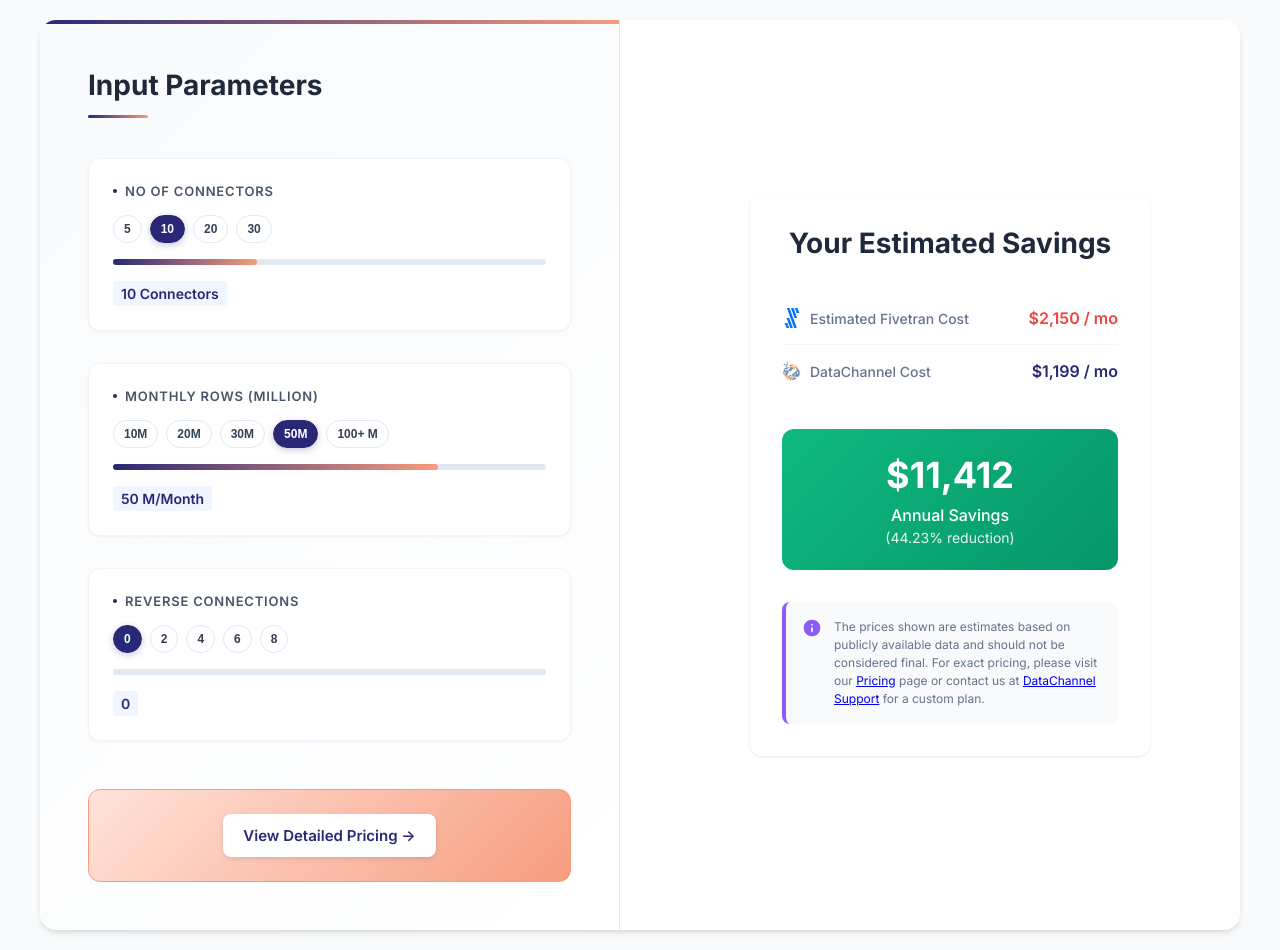
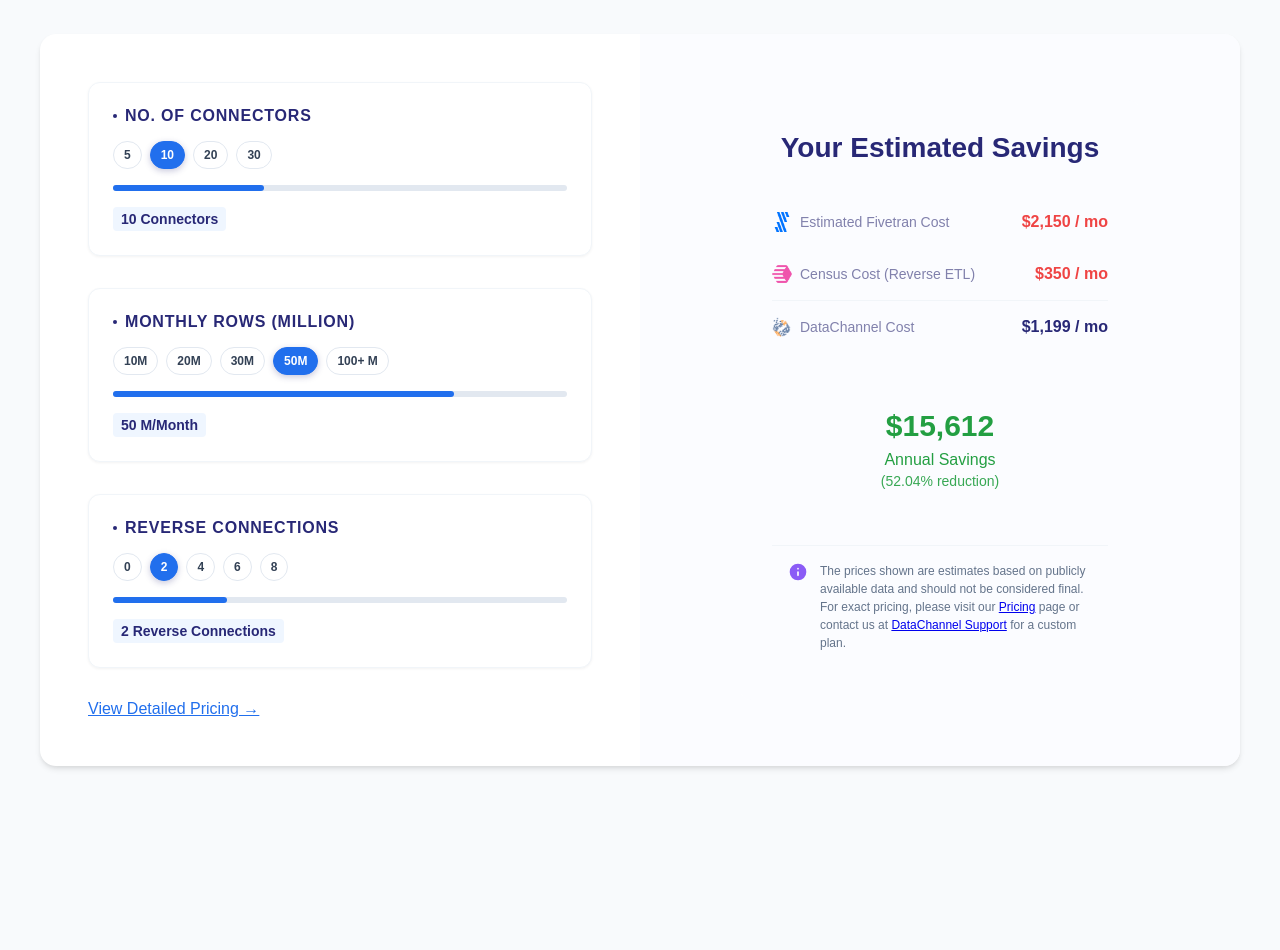
Before and after one commit to mahesh-dc/DC-vs-Fivetran-Calculator, a React (Vite) app: page / in a window 1280 px wide. After the commit the page ends 800 px from the top, so only its background shows below. Built offline with nearby package versions, Linux system fonts and the light colour scheme.

Commit message:
Update styling and improve UI components in App.jsx and SavingsCard.jsx

```diff
--- a/package.json
+++ b/package.json
@@ -3,6 +3,7 @@
   "version": "1.0.0",
   "description": "ROI Calculator for DataChannel ETL tool",
   "main": "index.js",
+  "type": "module",
   "scripts": {
     "dev": "vite",
     "build": "vite build",
--- a/src/App.css
+++ b/src/App.css
@@ -7,7 +7,6 @@
 .calculator-container {
   display: grid;
   grid-template-columns: 1fr 1fr;
-  gap: 40px;
   background: white;
   border-radius: 16px;
   box-shadow: 0 4px 6px -1px rgba(0, 0, 0, 0.1), 0 2px 4px -1px rgba(0, 0, 0, 0.06);
@@ -17,8 +16,6 @@
 
 .input-panel {
   padding: 48px;
-  background: linear-gradient(135deg, #f8fafc 0%, #ffffff 100%);
-  border-right: 1px solid #e2e8f0;
   position: relative;
   overflow: hidden;
 }
@@ -30,7 +27,6 @@
   left: 0;
   right: 0;
   height: 4px;
-  background: linear-gradient(90deg, #282876, #F79C7D);
 }
 
 .input-panel h2 {
@@ -69,9 +65,9 @@
 }
 
 .input-section label {
-  font-size: 13px;
+  font-size: 16px;
   font-weight: 600;
-  color: #475569;
+  color: #282876;
   margin-bottom: 16px;
   text-transform: uppercase;
   letter-spacing: 0.8px;
@@ -131,7 +127,7 @@
 
 .savings-panel {
   padding: 40px;
-  background: white;
+  background: #fbfcff;
   display: flex;
   align-items: center;
   justify-content: center;
--- a/src/App.jsx
+++ b/src/App.jsx
@@ -7,7 +7,7 @@
 function App() {
   const [connectors, setConnectors] = useState(10)
   const [monthlyRows, setMonthlyRows] = useState(50)
-  const [reverseConnections, setReverseConnections] = useState(0)
+  const [reverseConnections, setReverseConnections] = useState(2)
   // Pricing calculations
   const calculateFivetranCost = () => {
     // Fivetran tiered pricing by connectors and monthly rows (in millions)
@@ -52,10 +52,9 @@
       <div className="calculator-container">
         {/* Left Panel - Input Parameters */}
         <div className="input-panel">
-          <h2>Input Parameters</h2>
 
           <div className="input-section">
-            <label>No of Connectors</label>
+            <label>No. of Connectors</label>
             <Slider
               value={connectors}
               onChange={setConnectors}
@@ -90,16 +89,14 @@
             <Slider
               value={reverseConnections}
               onChange={setReverseConnections}
-              formatValue={(value) => `${value}`}
+              formatValue={(value) => `${value} Reverse Connections`}
               options={[0, 2, 4, 6, 8].map(n => ({ label: String(n), value: n }))}
             />
           </div>
 
-          <div className="detailed-pricing-link">
-            <a href="https://www.datachannel.co/pricing" target="_blank">
+            <a href="https://www.datachannel.co/pricing" target="_blank" style={{color : '#216FED'}}>
               View Detailed Pricing →
             </a>
-          </div>
         </div>
 
         {/* Right Panel - Estimated Savings */}
--- a/src/components/SavingsCard.css
+++ b/src/components/SavingsCard.css
@@ -2,9 +2,8 @@
   width: 100%;
   max-width: 400px;
   padding: 32px;
-  background: white;
+  background: #fbfcff;
   border-radius: 12px;
-  box-shadow: 0 1px 3px rgba(0, 0, 0, 0.1);
 }
 
 .savings-header {
@@ -15,7 +14,7 @@
 .savings-header h2 {
   font-size: 28px;
   font-weight: 700;
-  color: #1e293b;
+  color: #282876;
   margin-bottom: 8px;
 }
 
@@ -42,7 +41,7 @@
 
 .cost-label {
   font-size: 14px;
-  color: #64748b;
+  color: #8181ac;
   font-weight: 500;
 }
 
@@ -83,13 +82,12 @@
   text-align: center;
   margin-bottom: 32px;
   padding: 24px;
-  background: linear-gradient(135deg, #10b981, #059669);
   border-radius: 12px;
-  color: white;
+  color: #239f42;
 }
 
 .savings-amount {
-  font-size: 36px;
+  font-size: 30px;
   font-weight: 700;
   margin-bottom: 8px;
 }
@@ -110,9 +108,7 @@
   align-items: flex-start;
   gap: 12px;
   padding: 16px;
-  background: #f8fafc;
   border-radius: 8px;
-  border-left: 4px solid #8b5cf6;
 }
 
 .disclaimer-icon {
--- a/src/components/SavingsCard.jsx
+++ b/src/components/SavingsCard.jsx
@@ -23,7 +23,7 @@
           <div className="cost-item fivetran ">
             <span className="cost-label-group">
               <img className="cost-logo" src="/assets/logos/census.png" alt="Census logo" />
-              <span className="cost-label">Get Census Cost</span>
+              <span className="cost-label">Census Cost (Reverse ETL)</span>
             </span>
             <span className="cost-value">${censusCost.toLocaleString()} / mo
             </span>
@@ -45,7 +45,7 @@
         <div className="savings-label">Annual Savings</div>
         <div className="savings-percentage">({savingsPercentage}% reduction)</div>
       </div>
-
+        <div className='bordered'></div>
       <div className="disclaimer">
         <div className="disclaimer-icon">
           <svg viewBox="0 0 24 24" fill="none">
--- a/src/components/Slider.css
+++ b/src/components/Slider.css
@@ -17,7 +17,7 @@
   top: 0;
   left: 0;
   height: 100%;
-  background: linear-gradient(90deg, #282876, #F79C7D);
+  background: #216FED;
   border-radius: 3px;
   transition: width 0.2s ease;
 }
@@ -102,9 +102,9 @@
 }
 
 .slider-step.active {
-  background: linear-gradient(135deg, #282876, #282876);
+  background: #216fed;
   color: #ffffff;
-  border-color: #282876;
+  border-color: #216fed;
   box-shadow: 0 2px 6px rgba(40, 40, 118, 0.25);
 }
 
--- a/src/index.css
+++ b/src/index.css
@@ -5,13 +5,11 @@
 }
 
 body {
-  font-family: 'Inter', -apple-system, BlinkMacSystemFont, 'Segoe UI', 'Roboto', 'Oxygen',
-    'Ubuntu', 'Cantarell', 'Fira Sans', 'Droid Sans', 'Helvetica Neue',
-    sans-serif;
+  font-family: 'Plus Jakarta Sans', sans-serif;
   -webkit-font-smoothing: antialiased;
   -moz-osx-font-smoothing: grayscale;
   background-color: #f8fafc;
-  color: #1e293b;
+  color: #282876;
 }
 
 #root {
```
Also changed, not shown: 1 other file (tests, documents, lock files or other folders).
